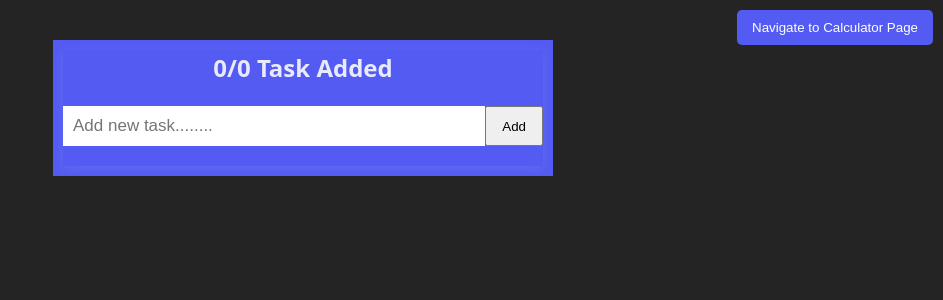
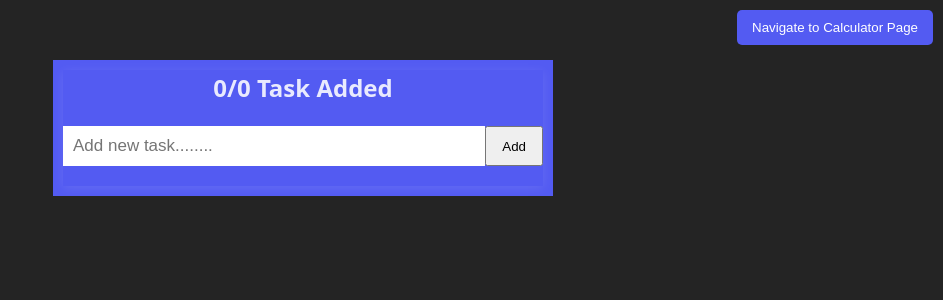
Before and after one commit to FrankTopzy/Mini-React-App, a React (Vite) app: page / in a window 1280 px wide. Shown: the top 300 px of the page, without its empty margins (337-1280 px from the left). Built offline with nearby package versions, Linux system fonts and the light colour scheme.

Commit message:
Increased the margin of the todo container.

```diff
--- a/src/Pages/TODO/Todo.css
+++ b/src/Pages/TODO/Todo.css
@@ -19,7 +19,7 @@
   max-height: 90%;
   background: #535bf2;
   padding: 10px;
-  margin-block: 40px;
+  margin-block: 60px;
 
   display: flex;
   flex-direction: column;
```
